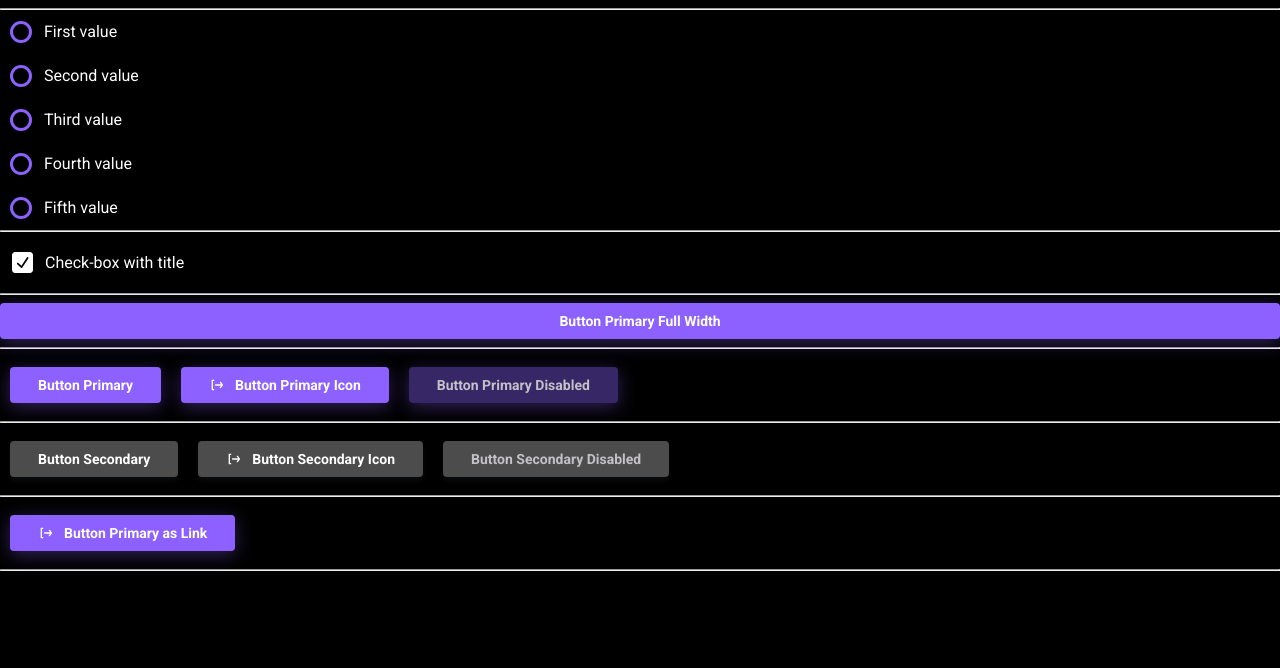
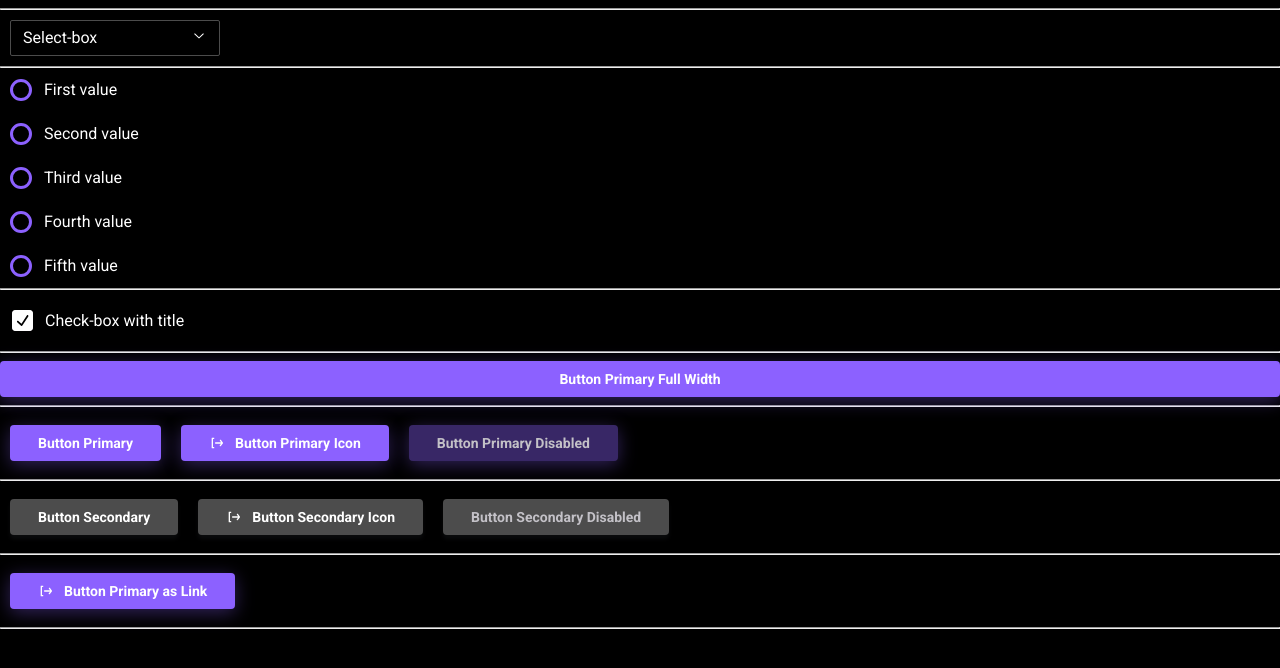
Before and after one commit to dnisaev/cards, a React (Vite) app: page / in a window 1280 px wide. Shown: the top 668 px of the page. Built offline with nearby package versions, Linux system fonts and the light colour scheme.

Commit message:
add Select component (beta)

```diff
--- a/package.json
+++ b/package.json
@@ -17,6 +17,8 @@
     "@radix-ui/react-checkbox": "^1.0.4",
     "@radix-ui/react-icons": "^1.3.0",
     "@radix-ui/react-radio-group": "^1.1.3",
+    "@radix-ui/react-select": "^2.0.0",
+    "classnames": "^2.5.1",
     "react": "^18.2.0",
     "react-dom": "^18.2.0"
   },
--- a/src/App.tsx
+++ b/src/App.tsx
@@ -2,6 +2,7 @@ import { Button } from '@/components/ui/button'
 import { Checkbox } from '@/components/ui/checkbox'
 import { Icon } from '@/components/ui/icon/'
 import { RadioGroup } from '@/components/ui/radiogroup'
+import { Select } from '@/components/ui/select'
 
 export function App() {
   const radioGroupExampleArray = [
@@ -14,6 +15,10 @@ export function App() {
 
   return (
     <div>
+      <hr />
+      <div style={{ margin: '10px' }}>
+        <Select ariaLabel={'Select-box'} placeholder={'Select-box'} />
+      </div>
       <hr />
       <div style={{ margin: '10px' }}>
         <RadioGroup options={radioGroupExampleArray} />
--- /dev/null
+++ b/src/components/ui/select/Select.module.scss
@@ -0,0 +1,92 @@
+/* reset */
+button {
+  all: unset;
+}
+
+.SelectTrigger {
+  cursor: pointer;
+
+  display: inline-flex;
+  gap: 5px;
+  align-items: center;
+  justify-content: space-between;
+
+  width: 184px;
+  height: 34px;
+  padding: 0 12px;
+
+  font-size: 16px;
+  color: var(--color-light-100);
+
+  background-color: transparent;
+  border: 1px solid var(--color-dark-300);
+  border-radius: 2px;
+
+  &:hover {
+    background-color: var(--color-dark-500);
+    border: 1px solid var(--color-dark-100);
+  }
+
+  // &:focus-visible {
+  //  border: 1px solid transparent;
+  //  outline: 2px solid var(--color-info-700);
+  // }
+
+  &[data-placeholder] {
+    color: var(--color-light-100);
+  }
+}
+
+.SelectIcon svg {
+  width: 16px;
+  height: 16px;
+}
+
+.SelectContent {
+  position: relative;
+  top: 33px;
+
+  overflow: visible;
+
+  padding: 12px 0;
+
+  background-color: transparent;
+}
+
+.SelectViewport {
+  cursor: pointer;
+
+  position: fixed;
+
+  // top: 36px;
+
+  width: 210px;
+
+  background-color: var(--color-dark-900);
+  border: 1px solid var(--color-dark-100);
+  border-bottom-right-radius: 2px;
+  border-bottom-left-radius: 2px;
+}
+
+.SelectItem {
+  user-select: none;
+
+  position: relative;
+
+  display: flex;
+  align-items: center;
+
+  height: 36px;
+  padding: 0 12px;
+}
+
+.SelectItem[data-disabled] {
+  pointer-events: none;
+  color: orange;
+}
+
+.SelectItem[data-highlighted] {
+  color: var(--color-accent-300);
+  background-color: var(--color-accent-900);
+  outline: none;
+}
--- /dev/null
+++ b/src/components/ui/select/Select.tsx
@@ -0,0 +1,66 @@
+import React, { ComponentPropsWithoutRef, ReactNode, RefAttributes } from 'react'
+
+import { ChevronDownIcon, ChevronUpIcon } from '@radix-ui/react-icons'
+import * as SelectRadix from '@radix-ui/react-select'
+import classnames from 'classnames'
+
+import s from './Select.module.scss'
+
+type SelectProps = {
+  ariaLabel?: string
+  checked?: boolean
+  disabled?: boolean
+  placeholder?: string
+  title?: string
+} & ComponentPropsWithoutRef<'select'>
+
+type SelectItemProps = {
+  children: ReactNode
+  className?: string
+  disabled?: boolean
+  value?: string
+}
+
+export const Select = (props: SelectProps) => {
+  const { ariaLabel, disabled, placeholder } = props
+
+  return (
+    <SelectRadix.Root>
+      <SelectRadix.Trigger aria-label={ariaLabel} className={s.SelectTrigger}>
+        <SelectRadix.Value placeholder={placeholder} />
+        <SelectRadix.Icon className={disabled ? '' : s.SelectIcon}>
+          <ChevronDownIcon />
+          {/*<ChevronUpIcon />*/}
+        </SelectRadix.Icon>
+      </SelectRadix.Trigger>
+      <SelectRadix.Portal>
+        <SelectRadix.Content className={s.SelectContent}>
+          <SelectRadix.Viewport className={s.SelectViewport}>
+            <SelectRadix.Group>
+              <SelectItem value={'Select-box-1'}>Select-box 1</SelectItem>
+              <SelectItem value={'Select-box-2'}>Select-box 2</SelectItem>
+              <SelectItem value={'Select-box-3'}>Select-box 3</SelectItem>
+              <SelectItem value={'Select-box-4'}>Select-box 4</SelectItem>
+            </SelectRadix.Group>
+          </SelectRadix.Viewport>
+        </SelectRadix.Content>
+      </SelectRadix.Portal>
+    </SelectRadix.Root>
+  )
+}
+const SelectItem = React.forwardRef(
+  (
+    { children, className, ...props }: SelectItemProps & RefAttributes<HTMLDivElement>,
+    forwardedRef
+  ) => {
+    return (
+      <SelectRadix.Item
+        className={classnames(s.SelectItem, className)}
+        {...props}
+        ref={forwardedRef}
+      >
+        <SelectRadix.ItemText>{children}</SelectRadix.ItemText>
+      </SelectRadix.Item>
+    )
+  }
+)
--- /dev/null
+++ b/src/components/ui/select/index.ts
@@ -0,0 +1 @@
+export * from './Select'
```
Also changed, not shown: 2 other files (tests, documents, lock files or other folders).
